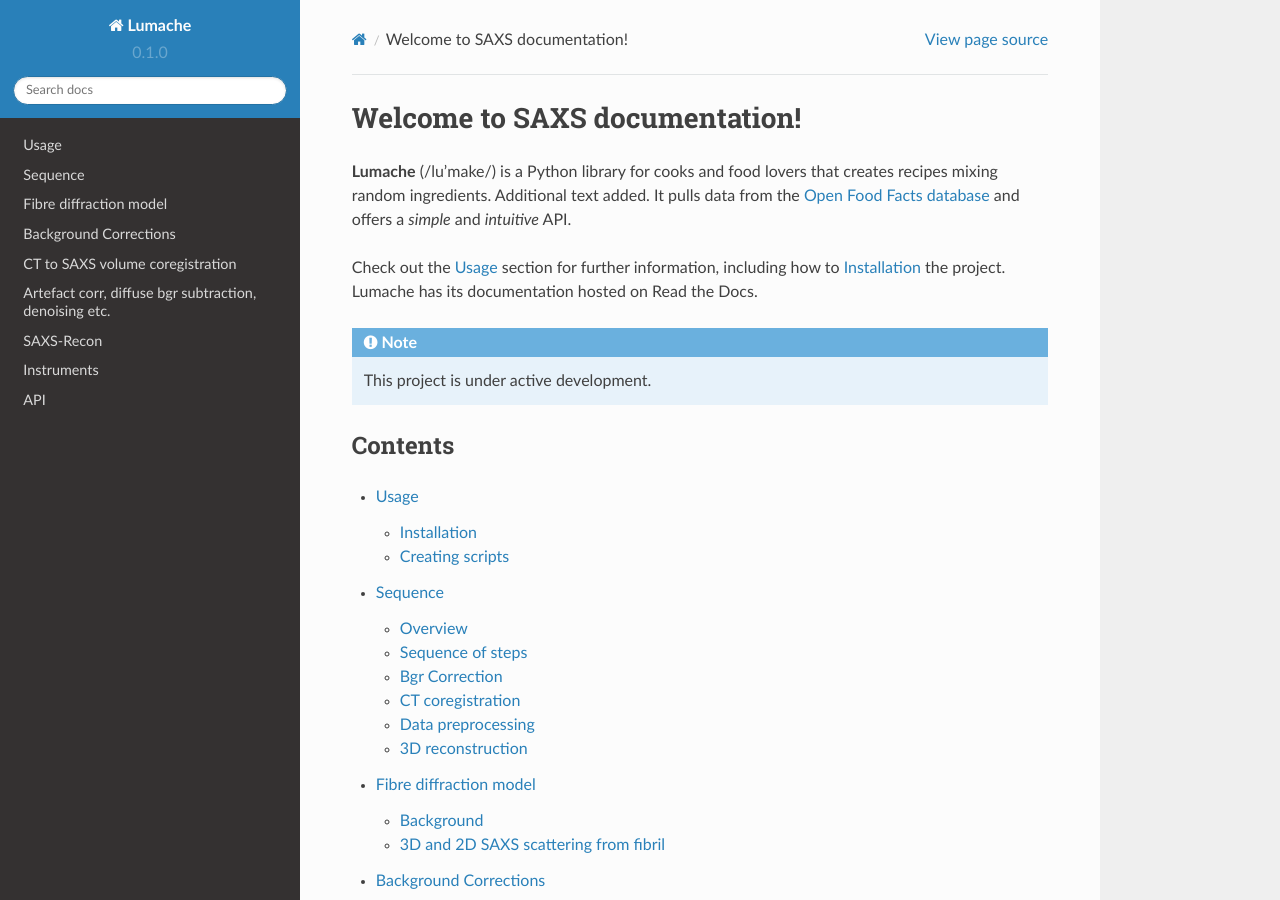
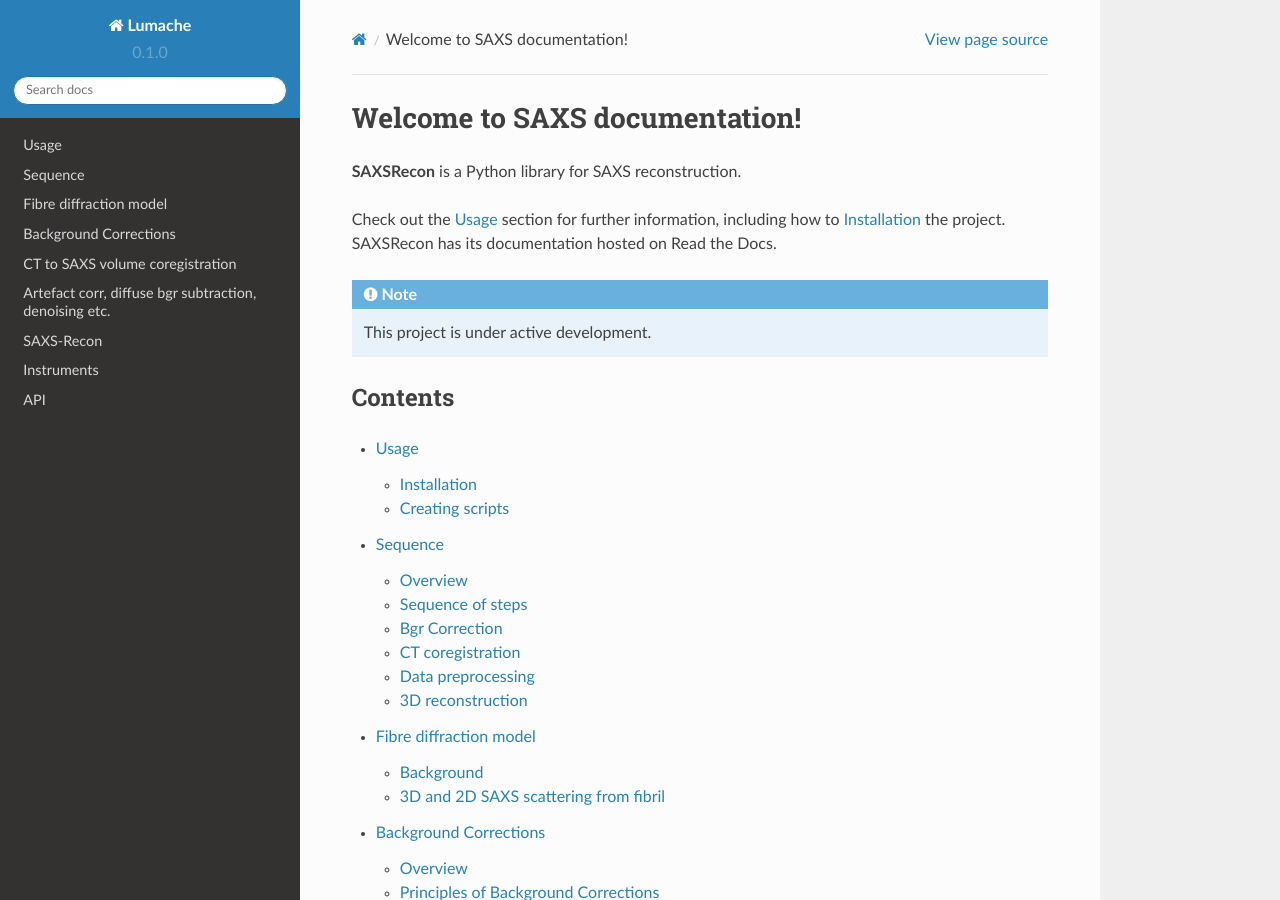
Before and after one commit to himadri111/saxs-docs-tutorial, a Sphinx documentation site: the page built from docs/source/index.rst, in a window 1280 px wide and 900 px high. Built offline with Sphinx 7.4.7 and the Read the Docs theme 2.0.0, drawn with Linux system fonts in a browser that asks for light colours.

Commit message:
Update index.rst

```diff
--- a/docs/source/index.rst
+++ b/docs/source/index.rst
@@ -1,13 +1,10 @@
 Welcome to SAXS documentation!
 ===================================
 
-**Lumache** (/lu'make/) is a Python library for cooks and food lovers
-that creates recipes mixing random ingredients. Additional text added.
-It pulls data from the `Open Food Facts database <https://world.openfoodfacts.org/>`_
-and offers a *simple* and *intuitive* API.
+**SAXSRecon** is a Python library for SAXS reconstruction.
 
 Check out the :doc:`usage` section for further information, including
-how to :ref:`installation` the project. Lumache has its documentation hosted on Read the Docs.
+how to :ref:`installation` the project. SAXSRecon has its documentation hosted on Read the Docs.
 
 .. note::
 
```
